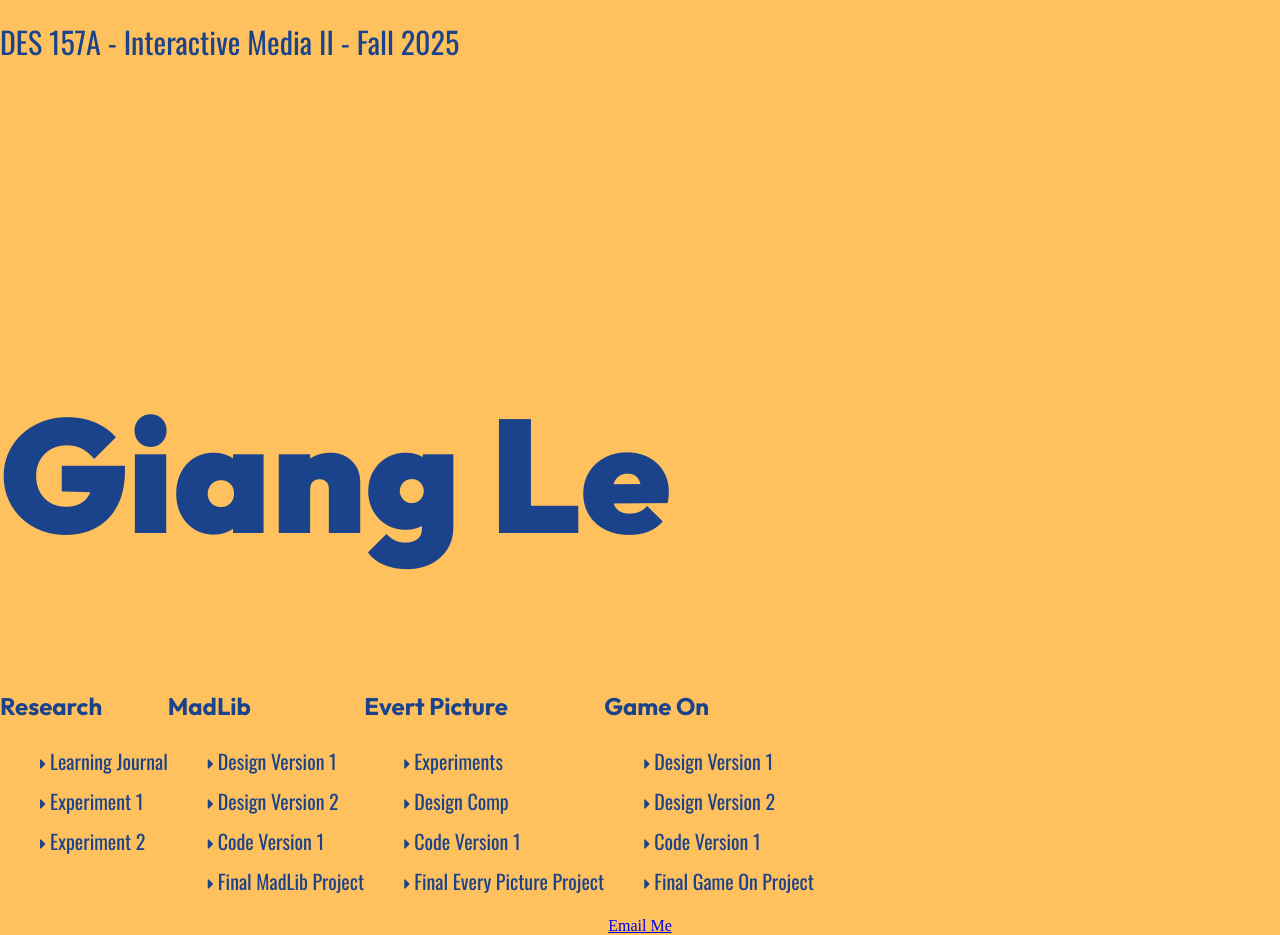
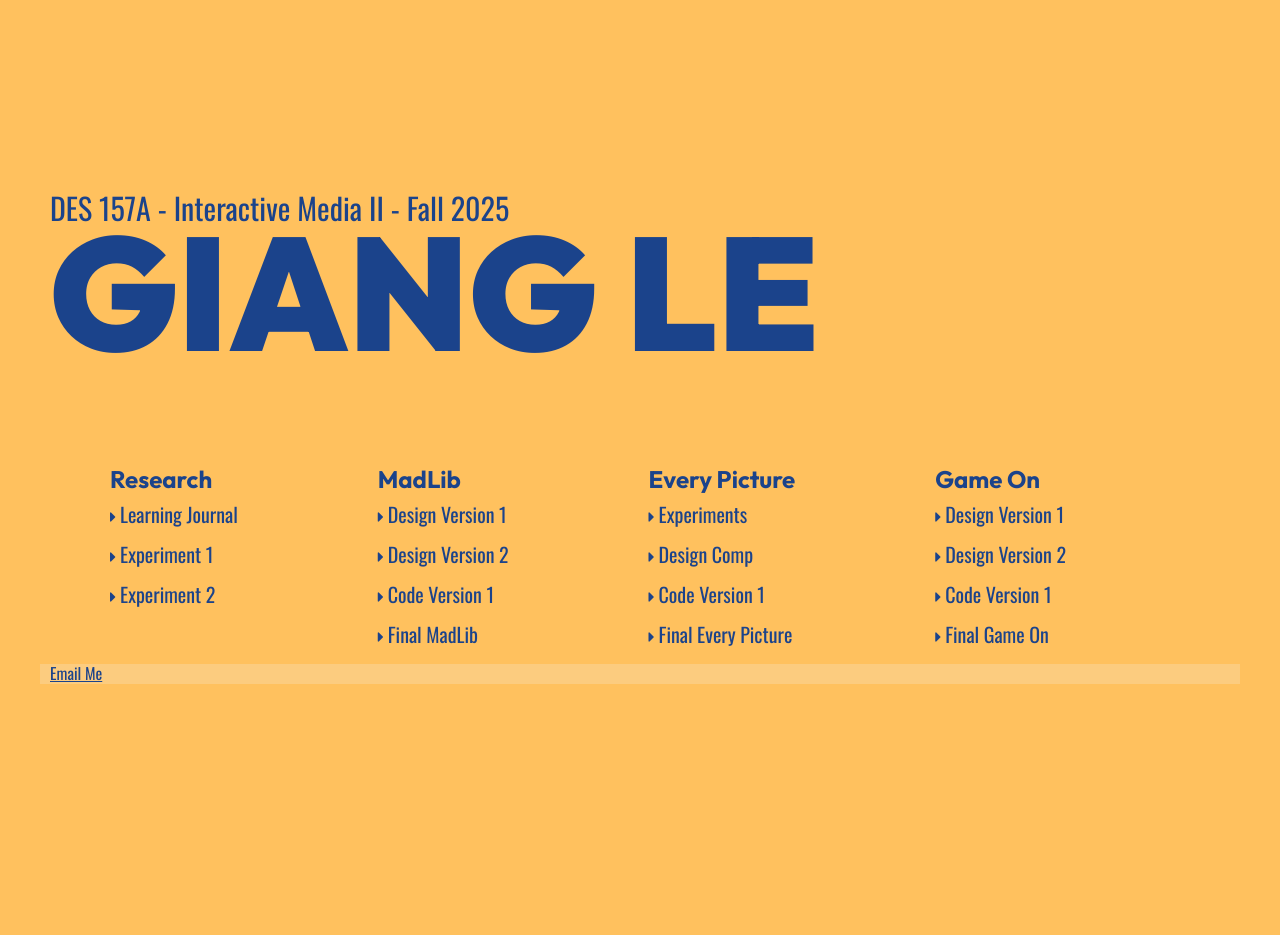
Before and after one commit to gle-ucd/des157a, a plain HTML site: page index.html in a window 1280 px wide. After the commit the page ends 800 px from the top, so only its background shows below. Drawn offline with nearby package versions, Linux system fonts and the light colour scheme.

Commit message:
more css added

```diff
--- a/index.html
+++ b/index.html
@@ -73,13 +73,13 @@
                 <li>
                     <div class="bulletpoint">
                         <i class="fas fa-caret-right" style="color: #1B438B;"></i>
-                        <a href=#>Final MadLib Project</a>
+                        <a href=#>Final MadLib</a>
                     </div>
                 </li>
             </ul>
         </section>
         <section>
-            <h2>Evert Picture</h2>
+            <h2>Every Picture</h2>
             <ul>
                 <li>
                     <div class="bulletpoint">
@@ -102,7 +102,7 @@
                 <li>
                     <div class="bulletpoint">
                         <i class="fas fa-caret-right" style="color: #1B438B;"></i>
-                        <a href=#>Final Every Picture Project</a>
+                        <a href=#>Final Every Picture</a>
                     </div>
                 </li>
             </ul>
@@ -131,7 +131,7 @@
                 <li>
                     <div class="bulletpoint">
                         <i class="fas fa-caret-right" style="color: #1B438B;"></i>
-                        <a href=#>Final Game On Project</a>
+                        <a href=#>Final Game On</a>
                     </div>
                 </li>
             </ul>
--- a/styles.css
+++ b/styles.css
@@ -1,10 +1,16 @@
 body {
     background-color: #FFC15E;
+    max-width: 1200;
+    margin: 0 auto;
 }
 
 #banner {
-    width: 1100px;
+    width: 1200px;
     height: 250px;
+
+    display: flex;
+    flex-direction: column;
+    justify-content: flex-end;
 }
 
 #banner h2 {
@@ -15,6 +21,7 @@ body {
 
     font-size: 1.875em;
     color: #1B438B;
+    margin-left: 10px;
 }
 
 h1 {
@@ -23,12 +30,19 @@ h1 {
     font-weight: 900;
     font-style: normal;
 
+    text-transform: uppercase;
     font-size: 10em;
     color: #1B438B;
+
+    margin: -50px 0 82px 10px;
 }
 
 main {
     display: flex;
+}
+
+section {
+    margin: 0 70px;
 }
 
 section h2{
@@ -39,14 +53,15 @@ section h2{
 
     font-size: 1.5em;
     color: #1B438B;
+
+    margin-bottom: 0;
+    margin-top: 0;
 }
 
 section ul {
     list-style-type: none;
-}
-
-section ul li::before {
-
+    padding-left: 0;
+    margin: 0;
 }
 
 section ul li a{
@@ -61,14 +76,34 @@ section ul li a{
     line-height: 40px;
 
     text-decoration: none;
+    transition: 0.3s ease;
+}
+
+section ul li a:hover {
+    text-decoration: underline;
+    font-size: 1.3em;
 }
 
 footer {
-    text-align: center;
+    margin: 10px 0 0 0;
+    background-color: #fbd49699;
 }
 
-/* body {
-    max-width: 1200px;
+footer a{
+    font-family: "Oswald", sans-serif;
+    font-optical-sizing: auto;
+    font-weight: 400;
+    font-style: normal;
 
-    margin: 0 auto;
-} */
+    font-size: 1em;
+    color: #1B438B;
+
+    padding-left: 10px;
+}
+
+@media only screen and (min-width: 800px) {
+    body {
+        max-width: 1200px;
+        margin: auto;
+    }
+}
```
